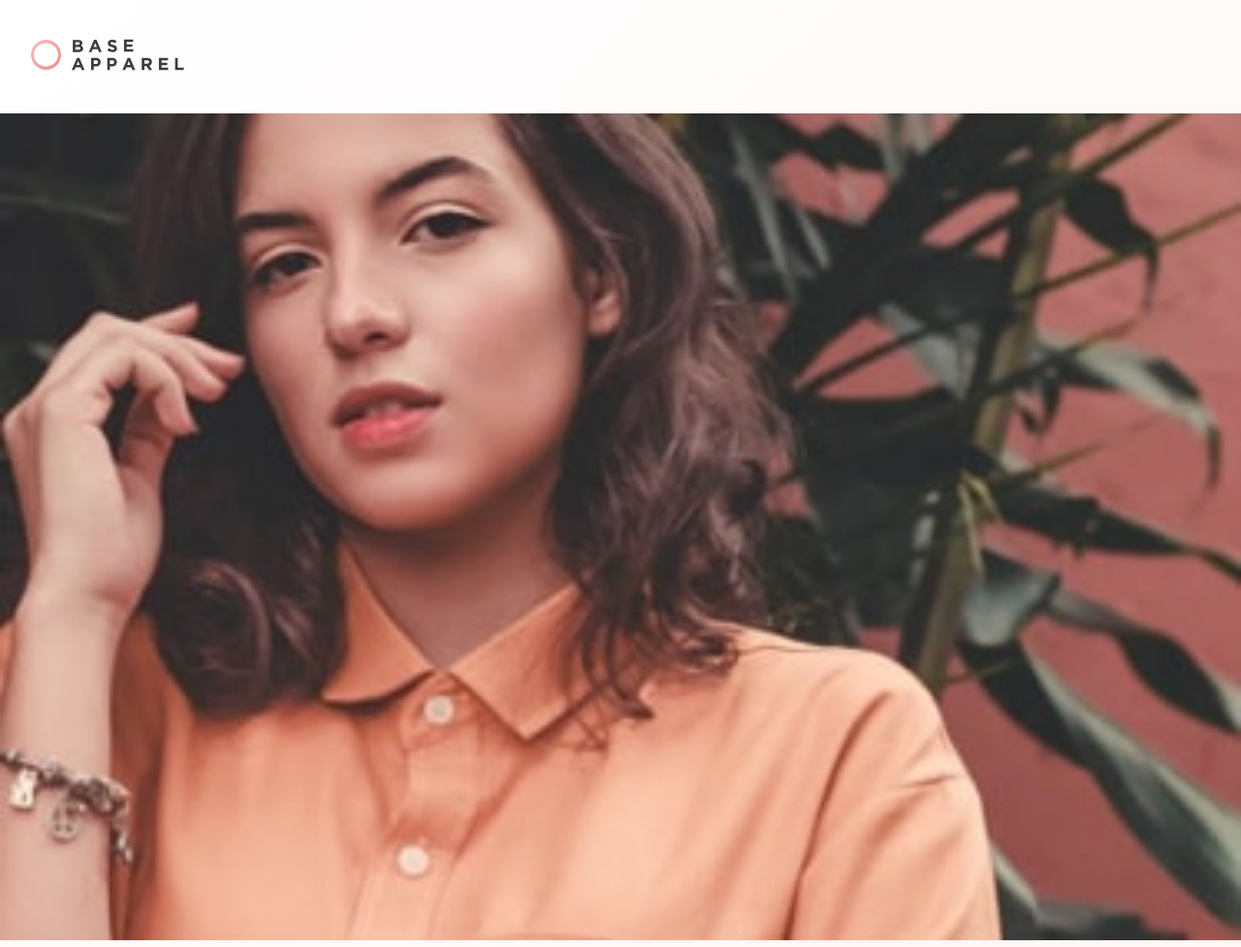
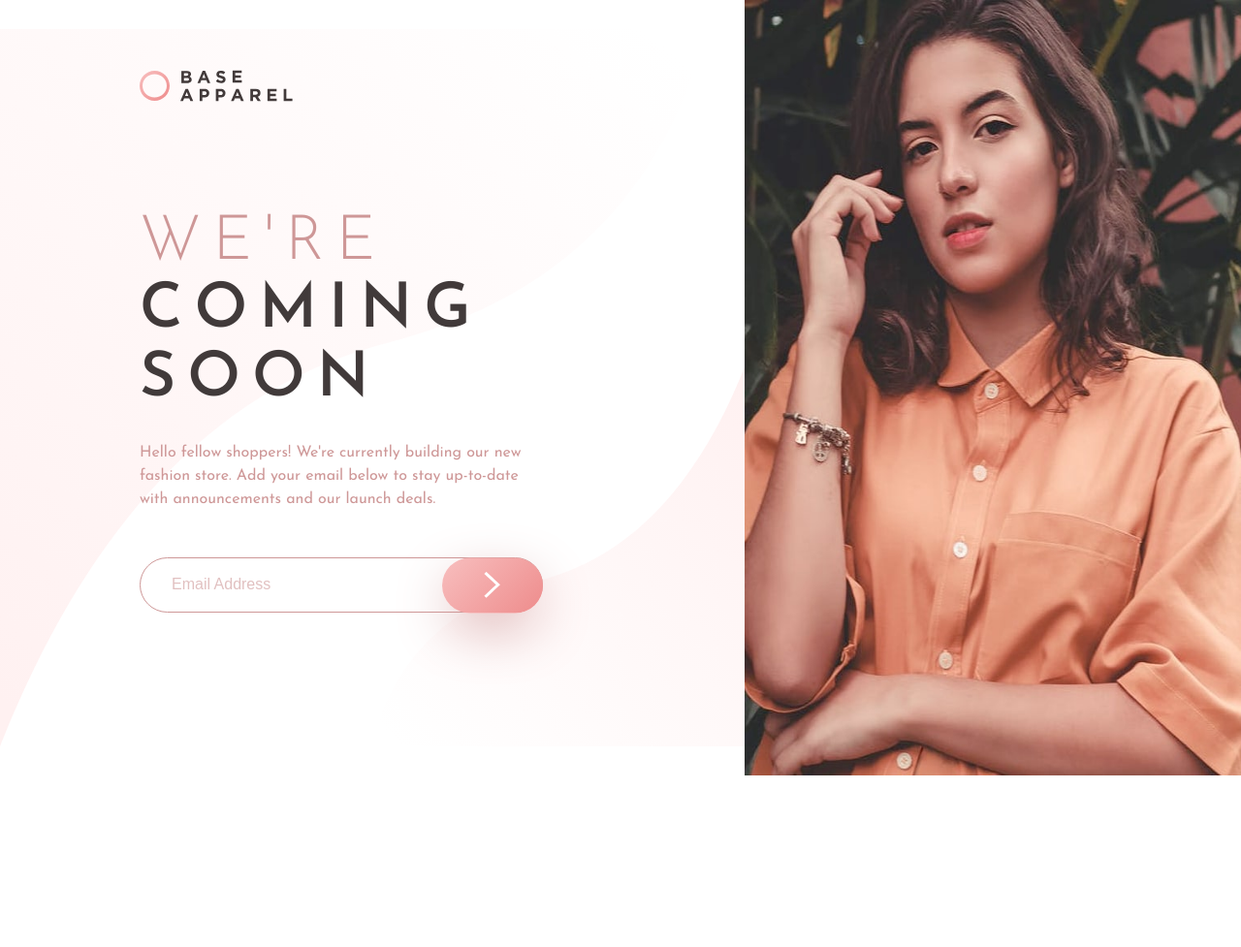
Before and after one commit to sisodiaa/frontend-mentor-base-apparel-coming-soon, a plain HTML site: page index.html in a window 1280 px wide. Shown: the top 977 px of the page at 97% size. After the commit the page ends 804 px from the top, so only its background shows below. Drawn offline with Linux system fonts and the light colour scheme.

Commit message:
Style the webpage for desktop device

```diff
--- a/css/style.css
+++ b/css/style.css
@@ -23,6 +23,10 @@ html {
 body {
   font-family: "Josefin Sans", sans-serif;
   background: var(--linear-gradient-1);
+  background-image: url(../images/bg-pattern-desktop.svg);
+  background-repeat: no-repeat;
+  background-size: 60%;
+  background-position: left;
 }
 
 .container {
@@ -30,20 +34,65 @@ body {
 }
 
 .landing-page {
+  position: relative;
   width: 100%;
   padding-bottom: 3rem;
 }
-.landing-page__logo {
+@media only screen and (min-width: 45em) {
+  .landing-page {
+    min-height: 100vh;
+    display: grid;
+    grid-template-rows: 2fr 8fr;
+    grid-template-columns: 6fr 4fr;
+    padding-bottom: 0rem;
+  }
+}
+.landing-page__header {
   padding: 2.5rem 2rem;
+  z-index: 50;
+}
+@media only screen and (min-width: 45em) {
+  .landing-page__header {
+    grid-row: 1/span 1;
+    grid-column: 1/span 1;
+    width: 75%;
+    margin: 0 auto;
+    margin-top: 2rem;
+    padding-left: 3rem;
+  }
+}
+.landing-page__hero {
+  z-index: 50;
 }
 .landing-page__hero img {
   width: 100%;
   height: auto;
 }
+@media only screen and (min-width: 45em) {
+  .landing-page__hero {
+    grid-row: 1/span 2;
+    grid-column: 2/span 1;
+  }
+  .landing-page__hero img {
+    height: 100%;
+    width: 100%;
+  }
+}
 .landing-page__copy {
   width: 90%;
   margin: 4rem auto;
   text-align: center;
+  z-index: 50;
+}
+@media only screen and (min-width: 45em) {
+  .landing-page__copy {
+    grid-row: 2/span 1;
+    grid-column: 1/span 1;
+    width: 75%;
+    text-align: left;
+    padding: 2.5rem 7rem 2.5rem 3rem;
+    margin: 1rem auto 0 auto;
+  }
 }
 .landing-page__announcement {
   font-size: 3rem;
@@ -58,11 +107,21 @@ body {
   font-weight: 200;
   color: var(--color-desaturated-red);
 }
+@media only screen and (min-width: 45em) {
+  .landing-page__announcement {
+    font-size: 4rem;
+  }
+}
 .landing-page__lead {
   line-height: 1.5;
   color: var(--color-desaturated-red);
   margin-top: 1.75rem;
   margin-bottom: 1.75rem;
+}
+@media only screen and (min-width: 45em) {
+  .landing-page__lead {
+    margin-bottom: 3rem;
+  }
 }
 .landing-page__form {
   position: relative;
--- a/index.html
+++ b/index.html
@@ -23,10 +23,12 @@
             src="images/logo.svg"
             alt="Base Apparel"
           />
-          <picture class="landing-page__hero">
-            <img src="images/hero-mobile.jpg" alt="Hero image" />
-          </picture>
         </header>
+
+        <picture class="landing-page__hero">
+          <source srcset="images/hero-desktop.jpg" media="(min-width: 45rem)" >
+          <img src="images/hero-mobile.jpg" alt="Hero image" />
+        </picture>
 
         <main class="landing-page__copy">
           <h1 class="landing-page__announcement">
--- a/sass/custom.scss
+++ b/sass/custom.scss
@@ -1,4 +1,6 @@
 @import url('https://fonts.googleapis.com/css2?family=Josefin+Sans:wght@300;400;600&display=swap');
+
+$breakpoint-mobile: 45em;
 
 :root {
   --color-desaturated-red: hsl(0, 36%, 70%);
@@ -24,6 +26,10 @@ html {
 body {
   font-family: "Josefin Sans", sans-serif;
   background: var(--linear-gradient-1);
+  background-image: url(../images/bg-pattern-desktop.svg);
+  background-repeat: no-repeat;
+  background-size: 60%;
+  background-position: left;
 }
 
 .container {
@@ -31,17 +37,48 @@ body {
 }
 
 .landing-page {
+  position: relative;
   width: 100%;
   padding-bottom: 3rem;
 
-  &__logo {
+  @media only screen and (min-width: $breakpoint-mobile) {
+    min-height: 100vh;
+    display: grid;
+    grid-template-rows: 2fr 8fr;
+    grid-template-columns: 6fr 4fr;
+    padding-bottom: 0rem;
+  }
+
+  &__header {
     padding: 2.5rem 2rem;
+    z-index: 50;
+
+    @media only screen and (min-width: $breakpoint-mobile) {
+      grid-row: 1 / span 1;
+      grid-column: 1 / span 1;
+      width: 75%;
+      margin: 0 auto;
+      margin-top: 2rem;
+      padding-left: 3rem;
+    }
   }
 
   &__hero {
+    z-index: 50;
+
     img {
       width: 100%;
       height: auto;
+    }
+
+    @media only screen and (min-width: $breakpoint-mobile) {
+      grid-row: 1 / span 2;
+      grid-column: 2 / span 1;
+
+      img {
+        height: 100%;
+        width: 100%;
+      }
     }
   }
 
@@ -49,6 +86,16 @@ body {
     width: 90%;
     margin: 4rem auto;
     text-align: center;
+    z-index: 50;
+
+    @media only screen and (min-width: $breakpoint-mobile) {
+      grid-row: 2 / span 1;
+      grid-column: 1 / span 1;
+      width: 75%;
+      text-align: left;
+      padding: 2.5rem 7rem 2.5rem 3rem;
+      margin: 1rem auto 0 auto;
+    }
   }
 
   &__announcement {
@@ -64,6 +111,10 @@ body {
       font-weight: 200;
       color: var(--color-desaturated-red);
     }
+
+    @media only screen and (min-width: $breakpoint-mobile) {
+      font-size: 4rem;
+    }
   }
 
   &__lead {
@@ -71,6 +122,10 @@ body {
     color: var(--color-desaturated-red);
     margin-top: 1.75rem;
     margin-bottom: 1.75rem;
+
+    @media only screen and (min-width: $breakpoint-mobile) {
+      margin-bottom: 3rem;
+    }
   }
 
   &__form {
@@ -141,7 +196,6 @@ body {
     color: var(--color-soft-red);
     text-align: left;
   }
-
 }
 
 .attribution {
```
